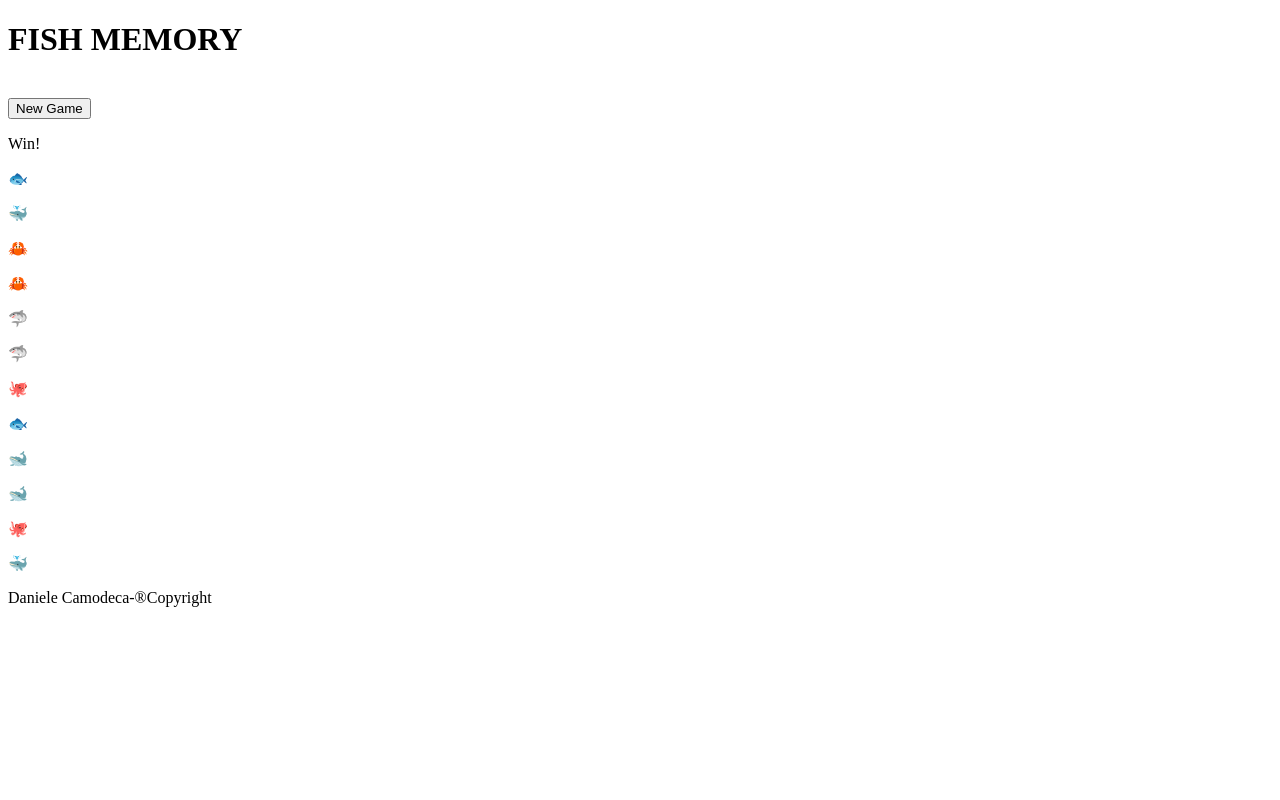
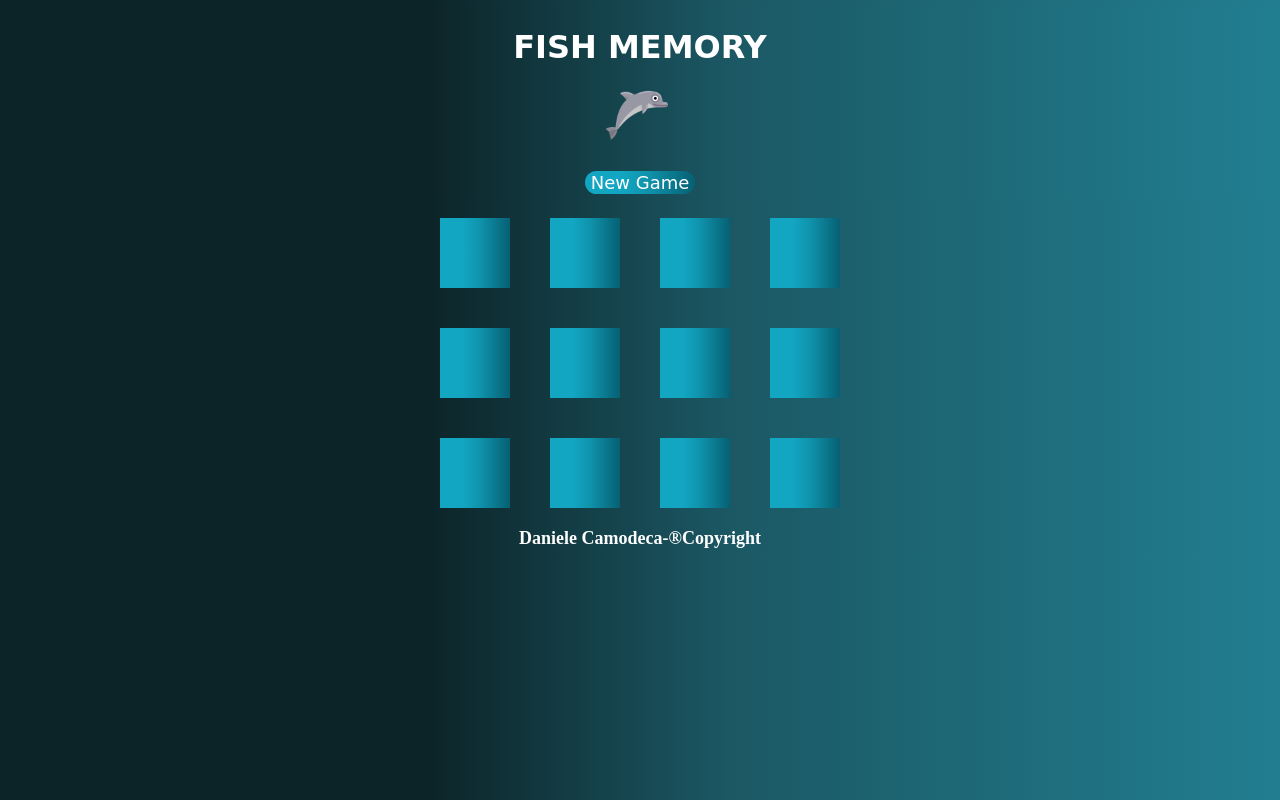
Before and after one commit to Magiko87/Fish-Memory, a plain HTML site: page index.html in a window 1280 px wide. Drawn offline with Linux system fonts and the light colour scheme; the site is published under a folder, as on GitHub Pages, so addresses that start at the root find nothing; a web font is replaced by a local one.

Commit message:
restyling

```diff
--- a/Assets/Css/style.css
+++ b/Assets/Css/style.css
@@ -17,7 +17,7 @@ img {
 }
 @font-face {
   font-family: BungeeSpice-Regular;
-  src: url(/Assets/Font/BungeeSpice-Regular.ttf);
+  src: url(Assets/Font/BungeeSpice-Regular.ttf);
 }
 .conteiner {
   display: flex;
@@ -43,7 +43,7 @@ img {
     rgba(15, 147, 172, 1) 57%,
     rgba(6, 96, 115, 1) 100%
   );
-  cursor:url(/Assets/Img/trident-2.png),auto ;
+  cursor:url(Assets/Img/trident-2.png),auto ;
   margin: 20px;
   padding: 20px;
   width: 30px;
--- a/index.html
+++ b/index.html
@@ -6,7 +6,7 @@
     <meta http-equiv="X-UA-Compatible" content="IE=edge" />
     <meta name="viewport" content="width=device-width, initial-scale=1.0" />
     <title>Fish Memory</title>
-    <link rel="stylesheet" href="/Assets/Css/style.css" />
+    <link rel="stylesheet" href="Assets/Css/style.css" />
     <meta property="og:title" content="Fish Memory" />
     <meta property="og:description" content="Il classico gioco del Memory" />
     <meta property="og:url" content=" " />
@@ -18,7 +18,7 @@
   <body>
     <header class="header">
       <h1 class="title">FISH MEMORY</h1>
-      <img src="/Assets/Img/dolphin_1f42c.png" alt="" />
+      <img src="Assets/Img/dolphin_1f42c.png" alt="" />
       <div class="new-game">
         <button>New Game</button>
       </div>
@@ -68,6 +68,6 @@
     </div>
     <footer>Daniele Camodeca-®Copyright</footer>
 
-    <script type="text/javascript" src="/Assets/JavaScript/script.js"></script>
+    <script type="text/javascript" src="Assets/JavaScript/script.js"></script>
   </body>
 </html>
```
